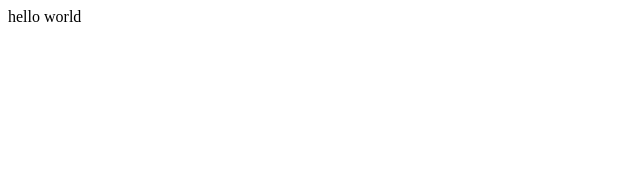
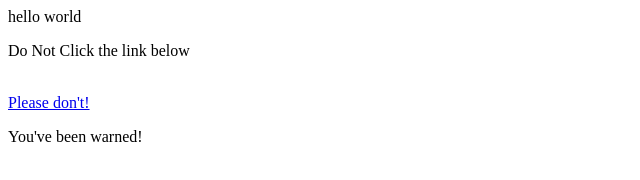
Before and after one commit to peterkure3/testsite, a plain HTML site: page index.html in a window 1280 px wide. Shown: the whole page, without its empty margins (0-640 px from the left). Drawn offline with Linux system fonts and the light colour scheme.

Commit message:
Update index.html

```diff
--- a/index.html
+++ b/index.html
@@ -7,6 +7,14 @@
   <body>
     <script>
     document.write("hello world");
-    </script>
+    </script><br />
+
+    <p>Do Not Click the link below</p><br />
+    <a href ="https://youtu.be/dQw4w9WgXcQ" >Please don't!</a><br />
+    <p>You've been warned!</p>
+
+
   </body>
+
+
 </html>
```
